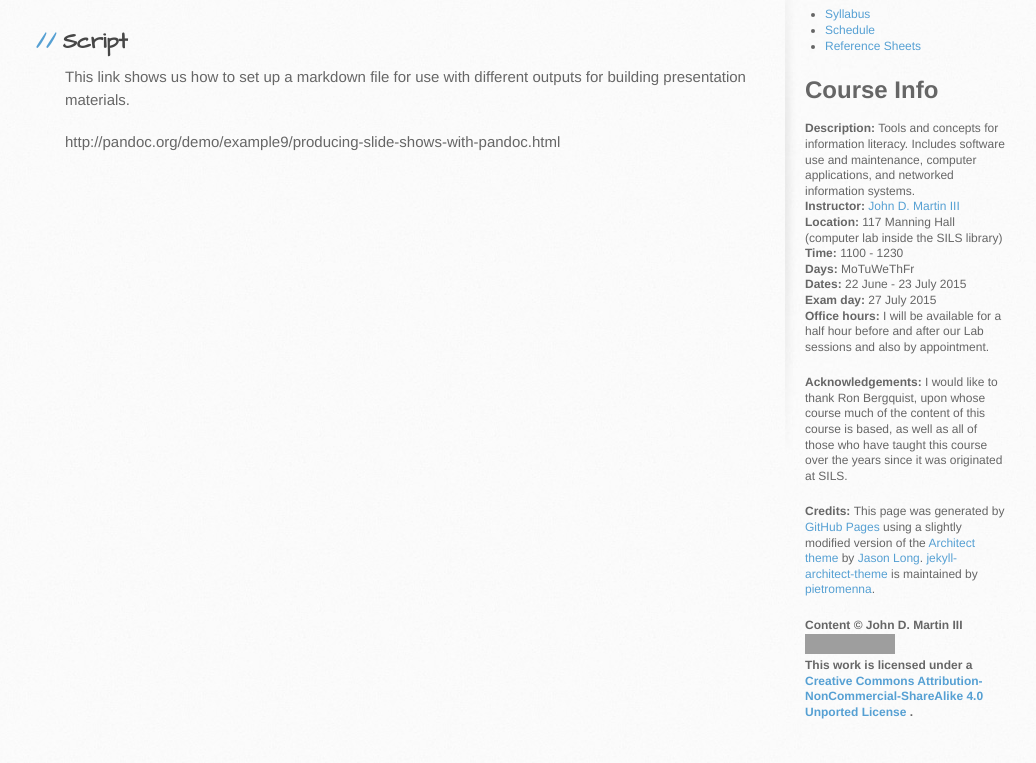
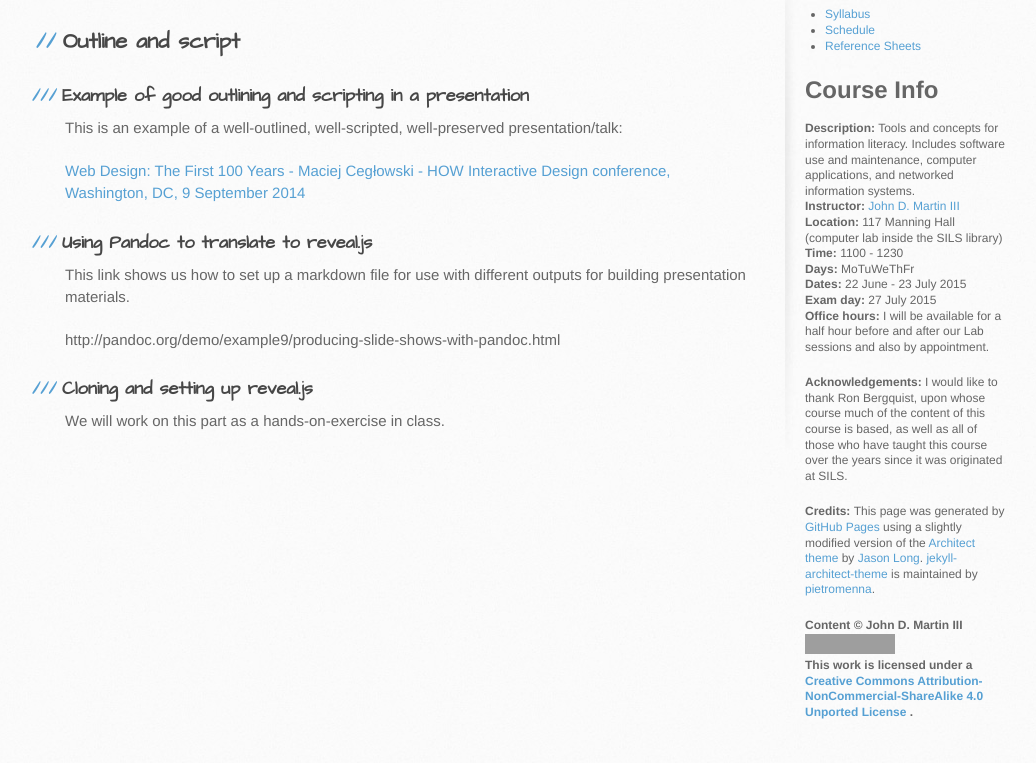
Before and after one commit to tylerpcarter/inls161, a Jekyll site: the page built from schedule/script.md, in a window 1280 px wide. Shown: the part 215-978 px from the top of the page, without its empty margins (105-1141 px from the left). Built offline with Jekyll 4.4.1, drawn with Linux system fonts in a browser that asks for light colours; Markdown is read by kramdown in place of the engine named in the settings; grey boxes are pictures that could not be loaded.

Commit message:
update schedule

```diff
--- a/schedule/script.md
+++ b/schedule/script.md
@@ -1,11 +1,23 @@
 ---
 layout: default
-title: Script
+title: Outline and script
 ---
 
 # 2015-07-21
 ## {{ page.title }}
 
+### Example of good outlining and scripting in a presentation
+
+This is an example of a well-outlined, well-scripted, well-preserved presentation/talk:
+
+[Web Design: The First 100 Years - Maciej Cegłowski - HOW Interactive Design conference, Washington, DC, 9 September 2014](http://idlewords.com/talks/web_design_first_100_years.htm)
+
+### Using Pandoc to translate to reveal.js
+
 This link shows us how to set up a markdown file for use with different outputs for building presentation materials.
 
 http://pandoc.org/demo/example9/producing-slide-shows-with-pandoc.html
+
+### Cloning and setting up reveal.js
+
+We will work on this part as a hands-on-exercise in class.
```
Also changed, not shown: schedule/index.md (+2 -2 lines).
